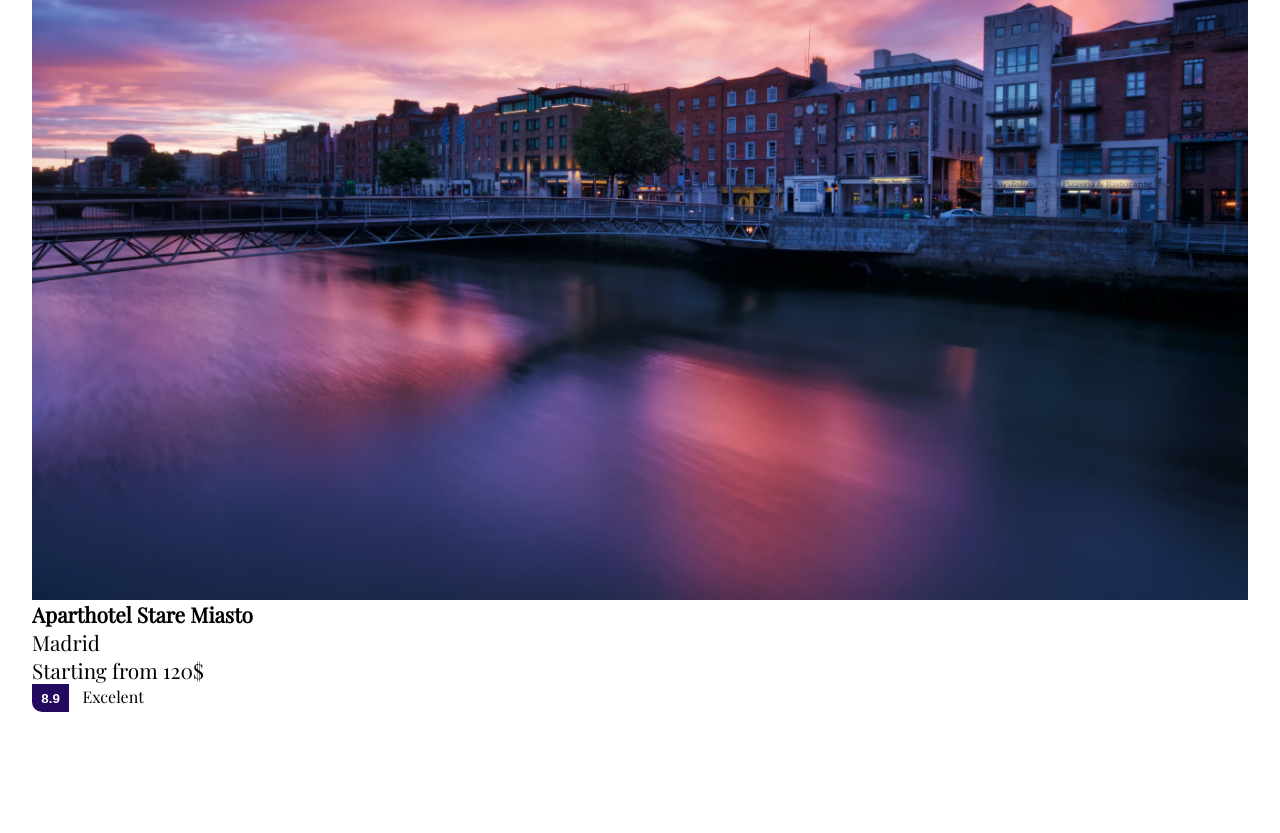
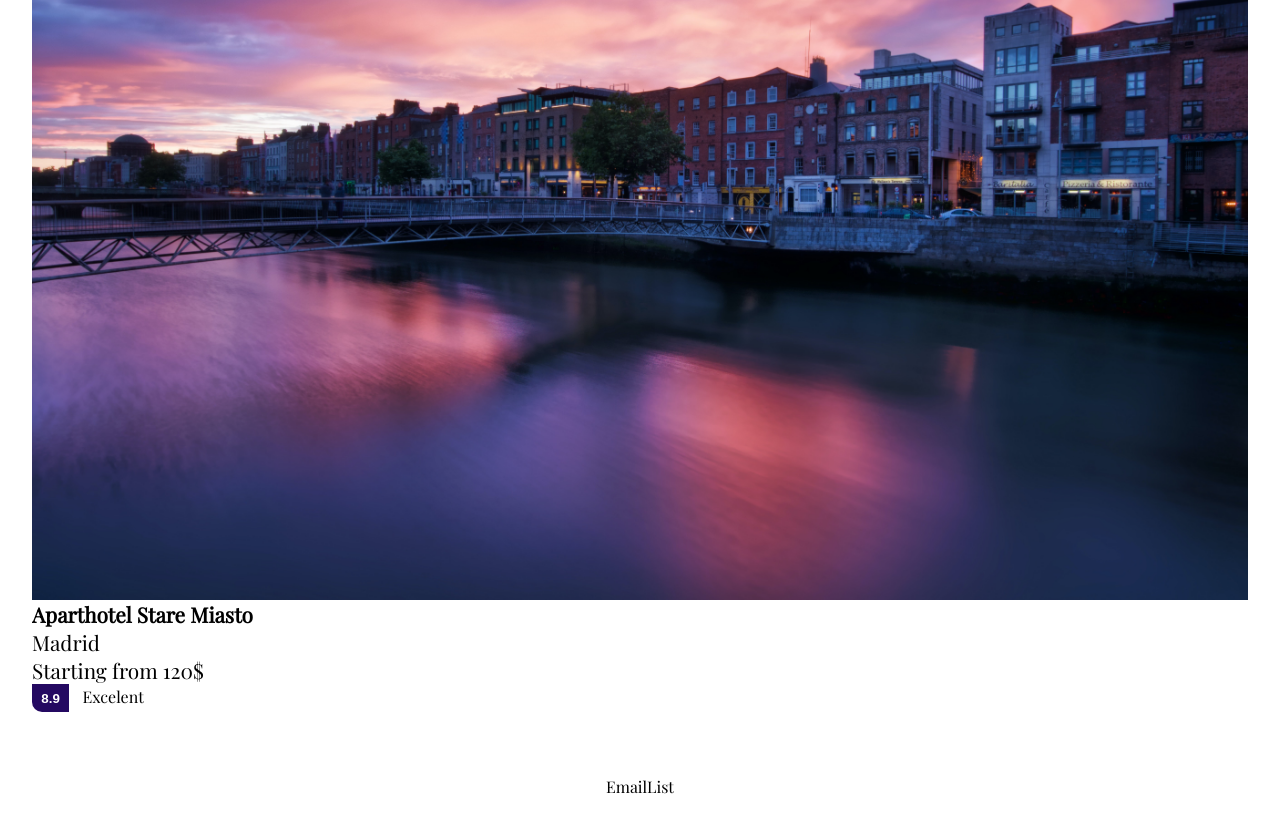
Before and after one commit to Ljusaj123/Reservation-App, a React (Create React App) app: page / in a window 1280 px wide. Shown: the part 3167-4000 px from the top of the page. Before the commit the page ends 3927 px from the top, so only its background shows below. Built offline with nearby package versions, Linux system fonts and the light colour scheme.

Commit message:
included email component

```diff
--- a/src/pages/Home.js
+++ b/src/pages/Home.js
@@ -3,6 +3,7 @@ import { Header } from "../components/Header";
 import { HomeRating } from "../components/HomeRating";
 import { HomeList } from "../components/HomeList";
 import { cityList, propertyList, ratingList } from "../const/Lists";
+import { EmailList } from "../components/EmailList";
 
 function Home() {
   return (
@@ -15,6 +16,7 @@ function Home() {
         <HomeList props={propertyList} />
         <h2 className="home__title ">Home guests love</h2>
         <HomeRating props={ratingList} />
+        <EmailList />
       </main>
     </div>
   );
```
